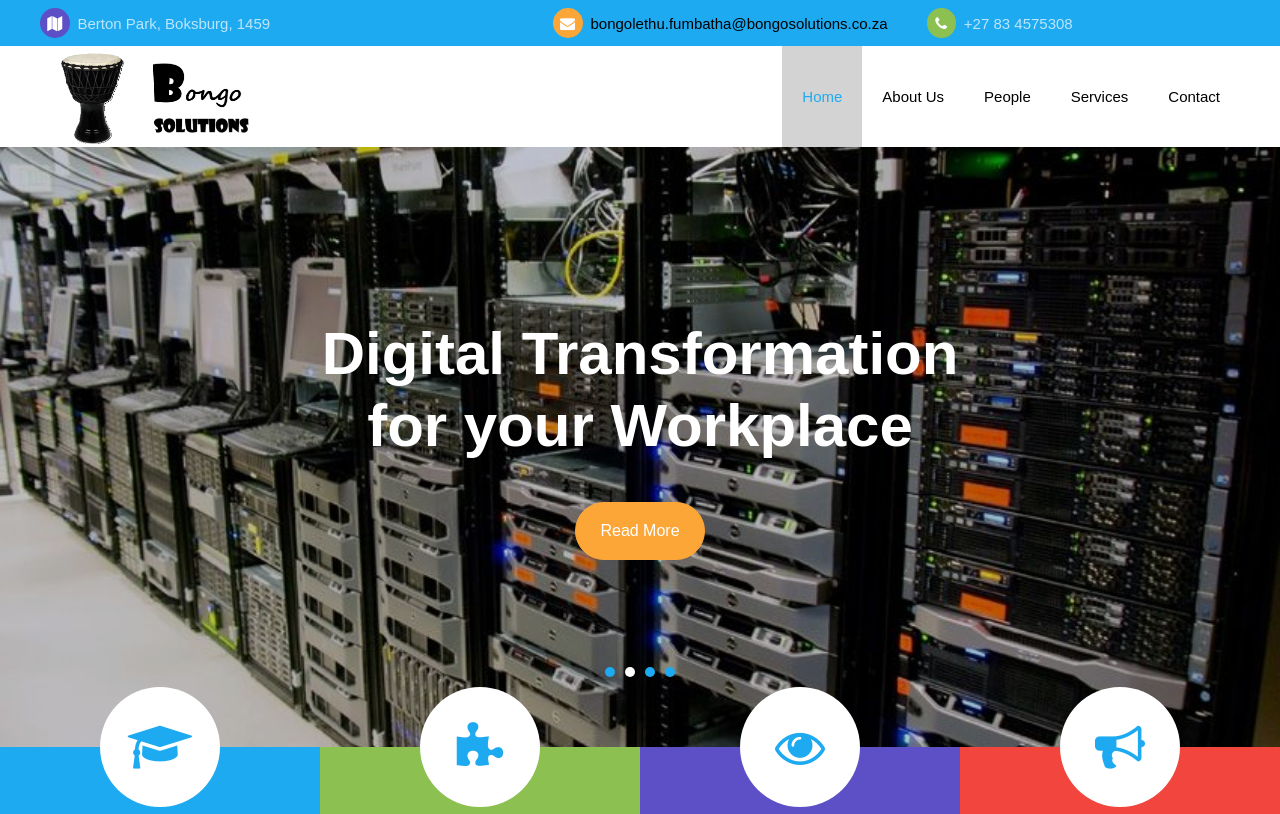
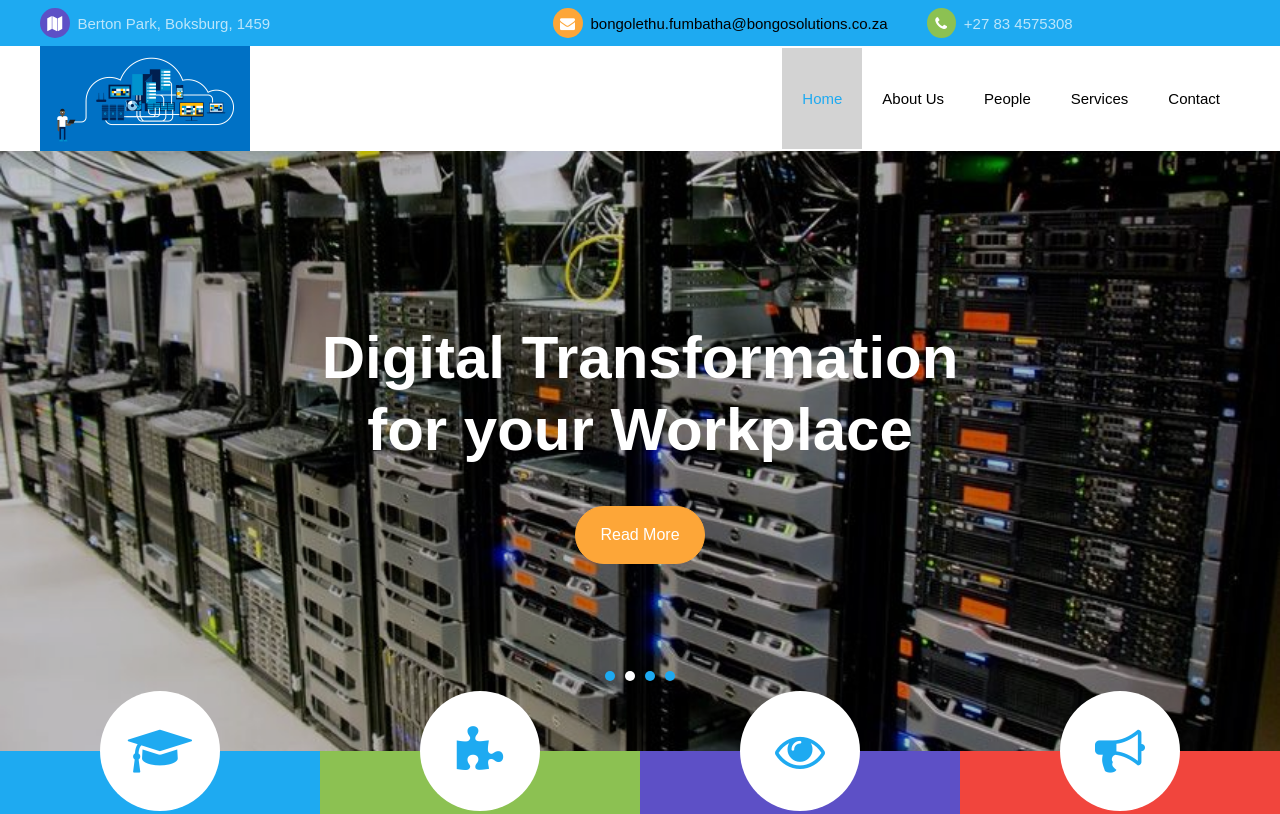
Before and after one commit to Bongolethu/bongosolutions.staticapp, a website: page src/index.html in a window 1280 px wide. Shown: the top 814 px of the page. Drawn offline with Linux system fonts and the light colour scheme; some packages are replaced by stand-ins of ours; no server answers; a web font is replaced by a local one.

Commit message:
logo break

```diff
--- a/src/index.html
+++ b/src/index.html
@@ -55,7 +55,7 @@
     <nav class="navbar navbar-expand-lg navbar-dark bg-dark ftco_navbar ftco-navbar-light" id="ftco-navbar">
 	    <div class="container d-flex align-items-center">
 	    	<a class="navbar-brand" href="index.html">
-				<img width="50%" height="50%" src="./Images/BongoSolutionsLogo.jpg" alt="">
+				<img width="50%" height="50%" src="images/bg_1.jpg" alt="">
 			</a>
 				<button class="navbar-toggler" type="button" data-toggle="collapse" data-target="#ftco-nav" aria-controls="ftco-nav" aria-expanded="false" aria-label="Toggle navigation">
 	        <span class="oi oi-menu"></span> Menu
```
